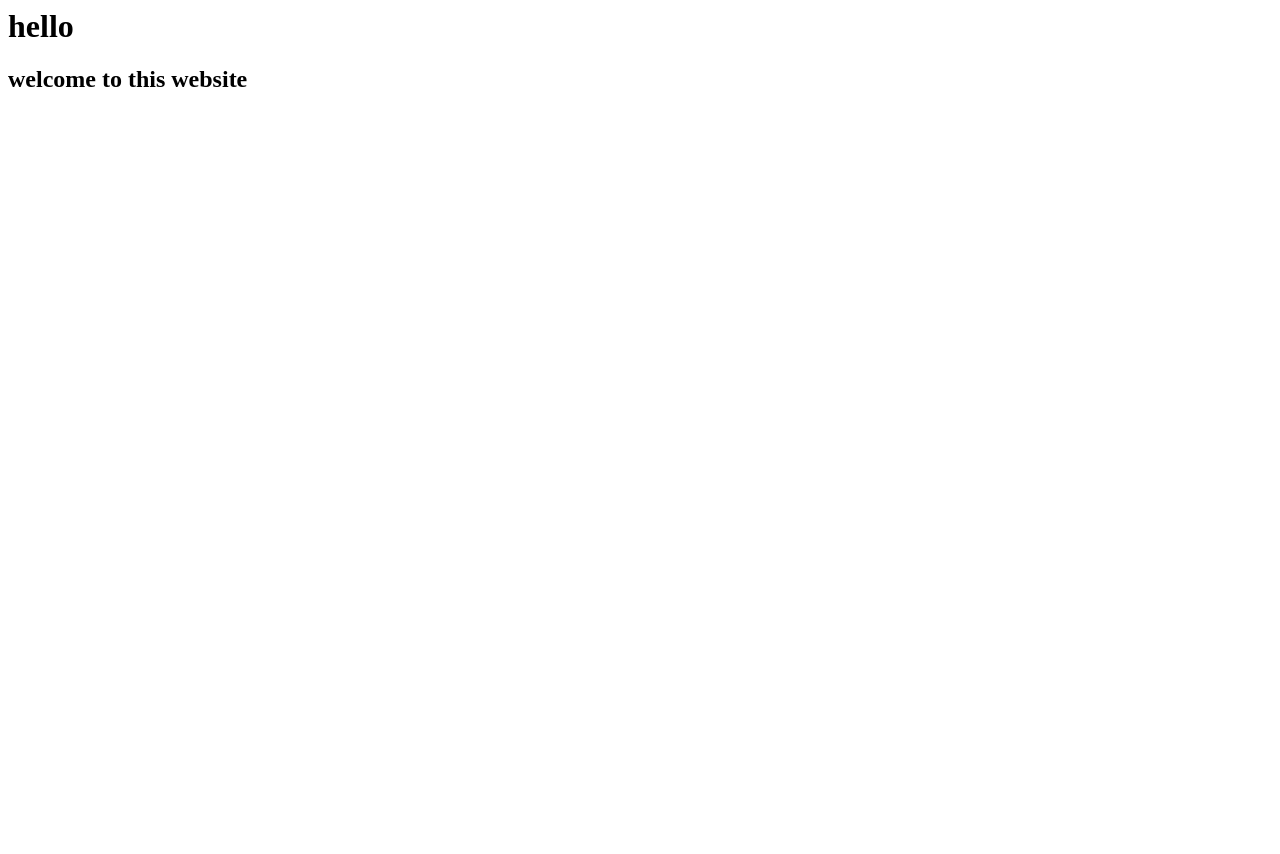
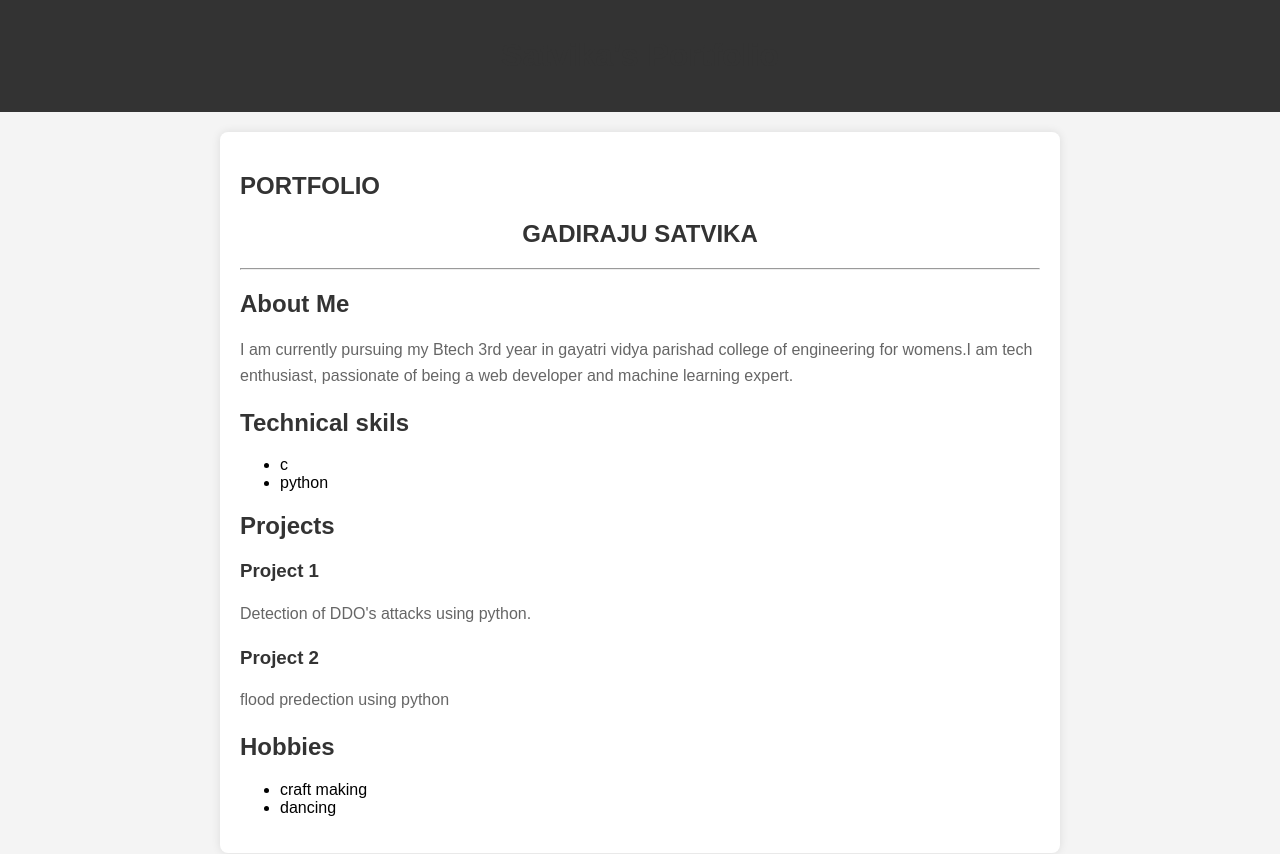
Before and after one commit to satvikagit/webapp, a plain HTML site: page index.html in a window 1280 px wide. Before the commit the page ends 800 px from the top, so only its background shows below. Drawn offline with Linux system fonts and the light colour scheme.

Commit message:
Update index.html

```diff
--- a/index.html
+++ b/index.html
@@ -1,7 +1,97 @@
-<!DOCTYTPE html>
-<html>
+<!DOCTYPE html>
+<html lang="en">
+
+<head>
+    <meta charset="UTF-8">
+    <meta name="viewport" content="width=device-width, initial-scale=1.0">
+    <title>Satvika's Portfolio</title>
+    <style>
+        body {
+            font-family: Arial, sans-serif;
+            margin: 0;
+            padding: 0;
+            background-color: #f4f4f4;
+        }
+
+        header {
+            background-color: #333;
+            color: #fff;
+            text-align: center;
+            padding: 1em;
+        }
+
+        section {
+            max-width: 800px;
+            margin: 20px auto;
+            padding: 20px;
+            background-color: #fff;
+            box-shadow: 0 0 10px rgba(0, 0, 0, 0.1);
+            border-radius: 8px;
+        }
+
+        h1,
+        h2,
+        h3 {
+            color: #333;
+        }
+
+        p {
+            line-height: 1.6;
+            color: #666;
+        }
+
+        .project {
+            margin-bottom: 20px;
+        }
+
+        footer {
+            background-color: #333;
+            color: #fff;
+            text-align: center;
+            padding: 1em;
+            position: fixed;
+            bottom: 0;
+            width: 100%;
+        }
+    </style>
+</head>
+
 <body>
-<h1> hello </h1>
-<h2> welcome to this website </h2>
+    <header>
+        <h1>Satvika's Portfolio</h1>
+    </header>
+
+    <section>
+        <h1>PORTFOLIO<h1>
+        <h1><center>GADIRAJU SATVIKA</h1><hr>
+        <h2>About Me</h2>
+        <p>
+            I am currently pursuing my Btech 3rd year in gayatri vidya parishad college of engineering for womens.I am tech enthusiast, passionate of being  a web developer and machine learning expert.
+        </p>
+
+        <h2>Technical skils</h2>
+        <ul>
+            <li>c</li>
+            <li>python</li>
+        </ul>
+
+        <h2>Projects</h2>
+        <div class="project">
+            <h3>Project 1</h3>
+            <p>Detection of DDO's attacks using python.</p>
+        </div>
+
+        <div class="project">
+            <h3>Project 2</h3>
+            <p>flood predection using python</p>
+        </div>
+
+        <h2>Hobbies</h2>
+            <ul>
+               <li>craft making</li>
+               <li>dancing</li>
+            </ul>
+
 </body>
+
 </html>
```
